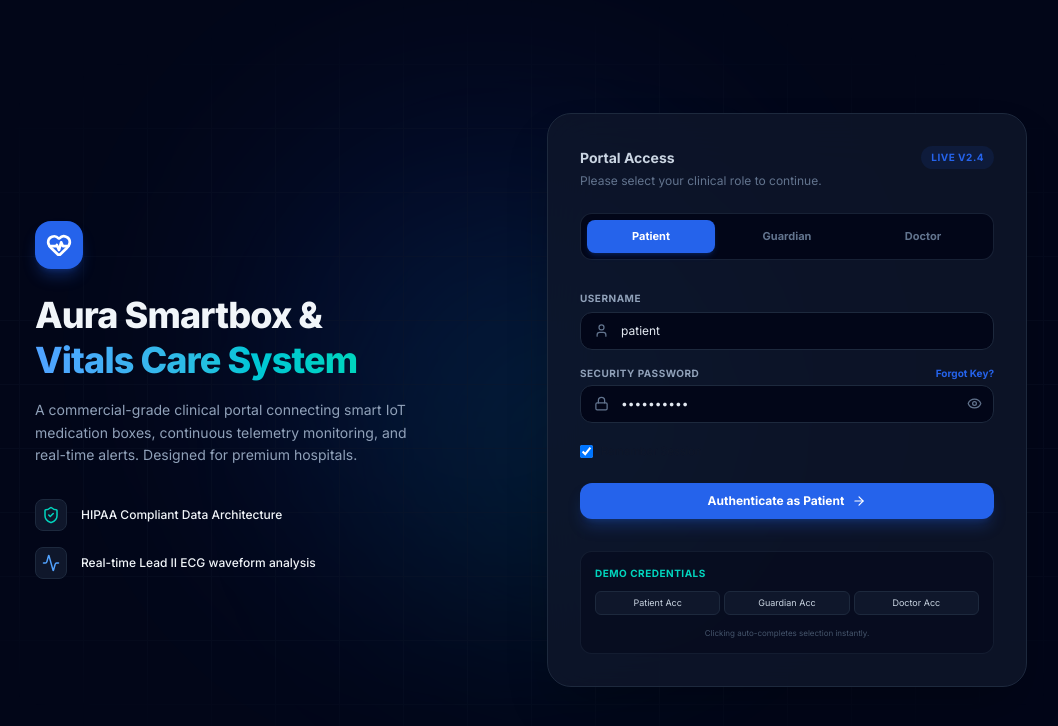
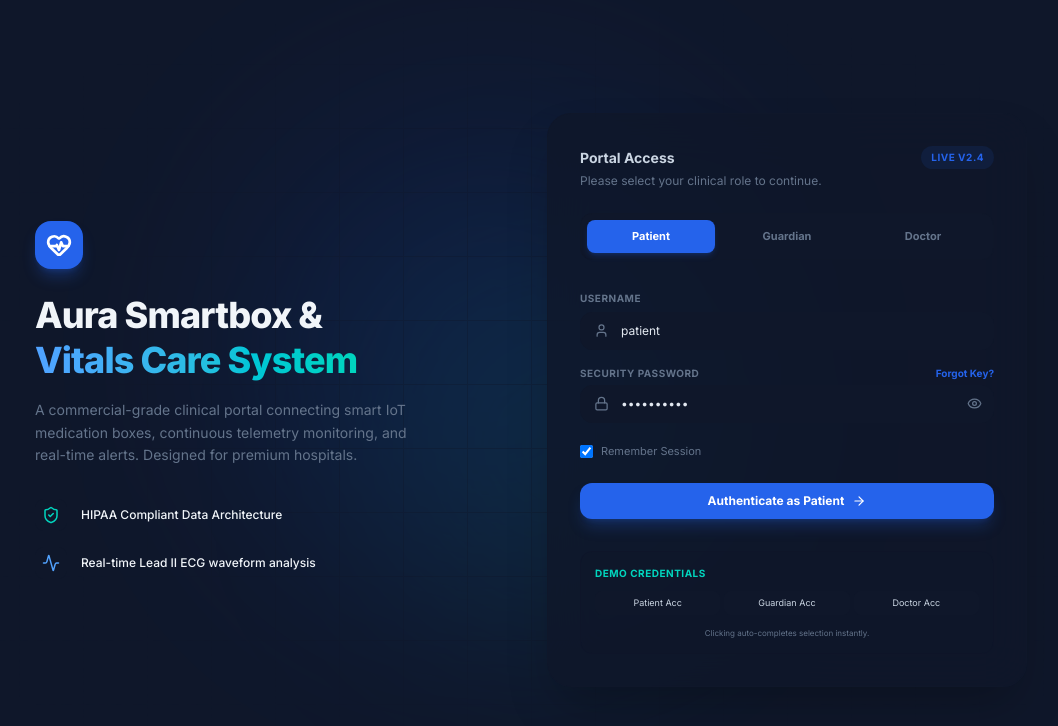
Before and after one commit to leston9-doremon/ipbl_med_box, a React (Vite) app: page /login in a window 1280 px wide. Shown: the top 726 px of the page, without its empty margins (109-1167 px from the left). Built offline with nearby package versions, Linux system fonts and the light colour scheme.

Commit message:
Override slate color theme variables to enforce a single, consistent dark/bold text color across the entire system

```diff
--- a/src/index.css
+++ b/src/index.css
@@ -12,6 +12,22 @@
   --color-dark-text: #0F172A;
   --color-light-text: #64748B;
   --radius-medical: 18px;
+
+  /* Force consistent bold text colors */
+  --color-slate-950: #0F172A;
+  --color-slate-900: #0F172A;
+  --color-slate-850: #0F172A;
+  --color-slate-800: #0F172A;
+  --color-slate-750: #0F172A;
+  --color-slate-700: #0F172A;
+
+  /* Force consistent light/muted text colors */
+  --color-slate-650: #64748B;
+  --color-slate-600: #64748B;
+  --color-slate-550: #64748B;
+  --color-slate-500: #64748B;
+  --color-slate-450: #64748B;
+  --color-slate-400: #64748B;
 }
 
 /* Custom global rules for medical application styling */
@@ -22,10 +38,25 @@ body {
   overflow-x: hidden;
 }
 
-/* Custom dark mode classes to override background */
+/* Custom dark mode classes to override background and text */
 .dark-theme {
   background-color: #090D16 !important;
   color: #F8FAFC !important;
+
+  /* Override text variables for consistent dark mode colors */
+  --color-slate-950: #F8FAFC !important;
+  --color-slate-900: #F8FAFC !important;
+  --color-slate-850: #F8FAFC !important;
+  --color-slate-800: #F8FAFC !important;
+  --color-slate-750: #F8FAFC !important;
+  --color-slate-700: #F8FAFC !important;
+
+  --color-slate-650: #94A3B8 !important;
+  --color-slate-600: #94A3B8 !important;
+  --color-slate-550: #94A3B8 !important;
+  --color-slate-500: #94A3B8 !important;
+  --color-slate-450: #94A3B8 !important;
+  --color-slate-400: #94A3B8 !important;
 }
 
 .dark-theme body {
```
